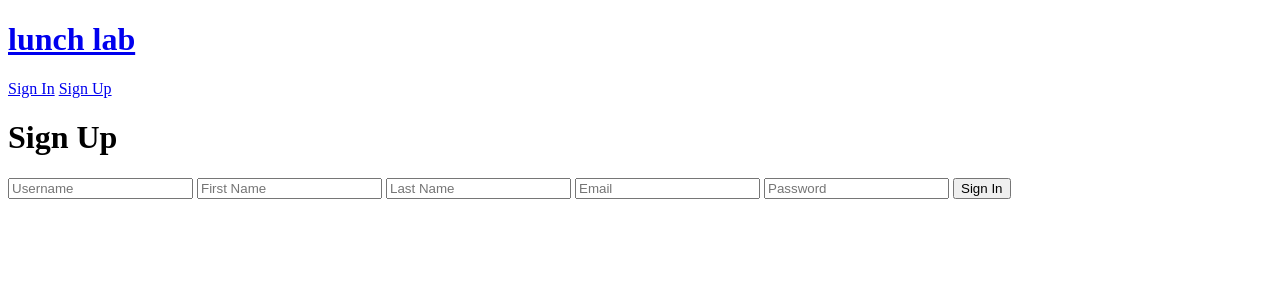
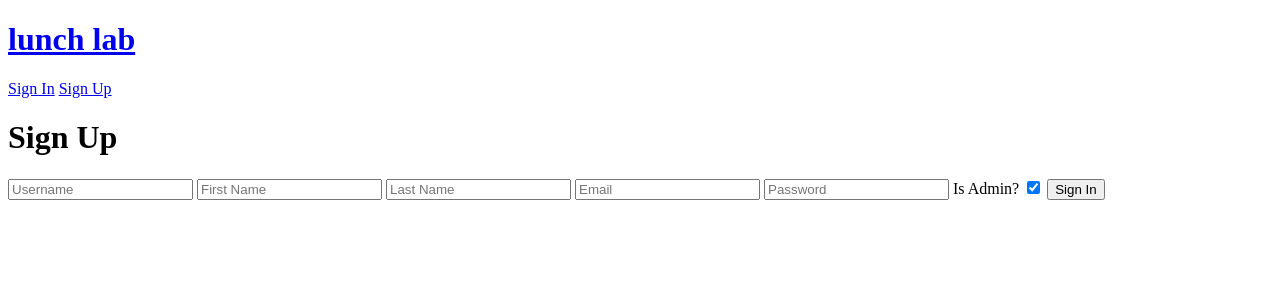
Before and after one commit to itsjustdanger/lunchlab, a Django app: page /users/new/ in a window 1280 px wide. Shown: the part 193-493 px from the top of the page. Run offline with Django 3.2, Linux system fonts and the light colour scheme; some libraries are stand-ins or nearby versions.

Commit message:
Add basic boolean for restaurant creation.

```diff
--- a/users/models.py
+++ b/users/models.py
@@ -8,6 +8,7 @@ from restaurants.models import Restaurant
 # Create your models here.
 class LunchProfile(models.Model):
     user = models.OneToOneField(User, on_delete=models.CASCADE)
+    can_create_restaurants = models.BooleanField(default=False)
     visits = models.ManyToManyField(Restaurant, related_name='visitors')
     thumbsdowns = models.ManyToManyField(Restaurant, related_name='thumbsdown_users')
 
--- a/users/templates/users/new.html
+++ b/users/templates/users/new.html
@@ -33,7 +33,13 @@
           value=""
           placeholder="Password"
           required>
-
+  <label for="is-admin">
+    Is Admin?
+    <input  type="checkbox"
+            name="is-admin"
+            value=""
+            checked="">
+  </label>
   <input type="submit" value="Sign In">
 </form>
 {% endblock %}
--- a/users/views.py
+++ b/users/views.py
@@ -33,12 +33,12 @@ def create(request):
     first_name = request.POST['first-name']
     last_name = request.POST['last-name']
     email = request.POST['email']
+    can_create_restaurants = 'is-admin' in request.POST
 
-    user = User.objects.create_user(username=username,
-                                    password=password,
-                                    first_name=first_name,
-                                    last_name=last_name,
-                                    email=email)
+    user = User.objects.create_user(username=username, password=password,
+            first_name=first_name, last_name=last_name, email=email)
+    user.lunchprofile.can_create_restaurants = can_create_restaurants
+    user.save()
 
     if user is not None:
         login(request, user)
```
Also changed, not shown: users/migrations/0002_lunchprofile_can_create_restaurants.py (added).
